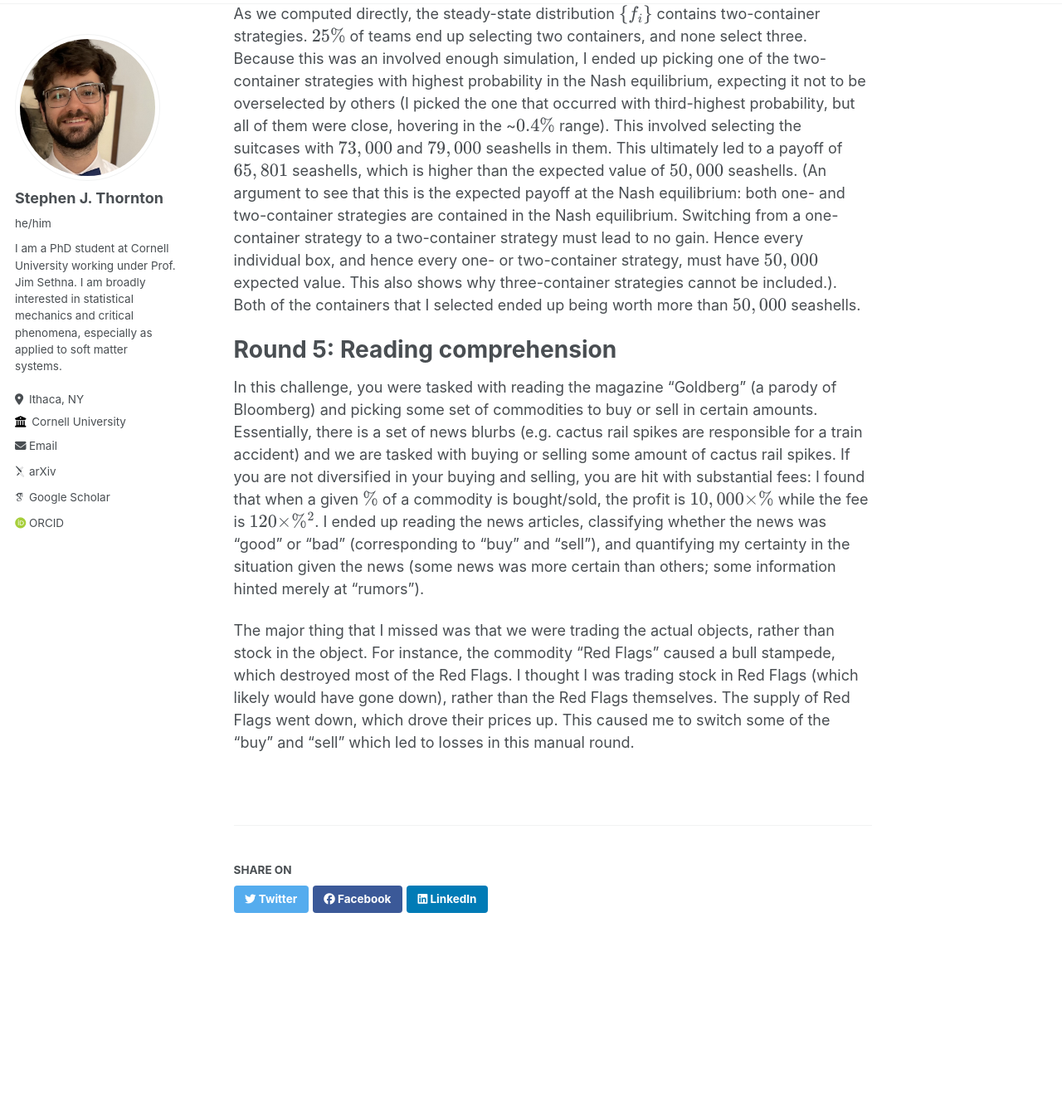
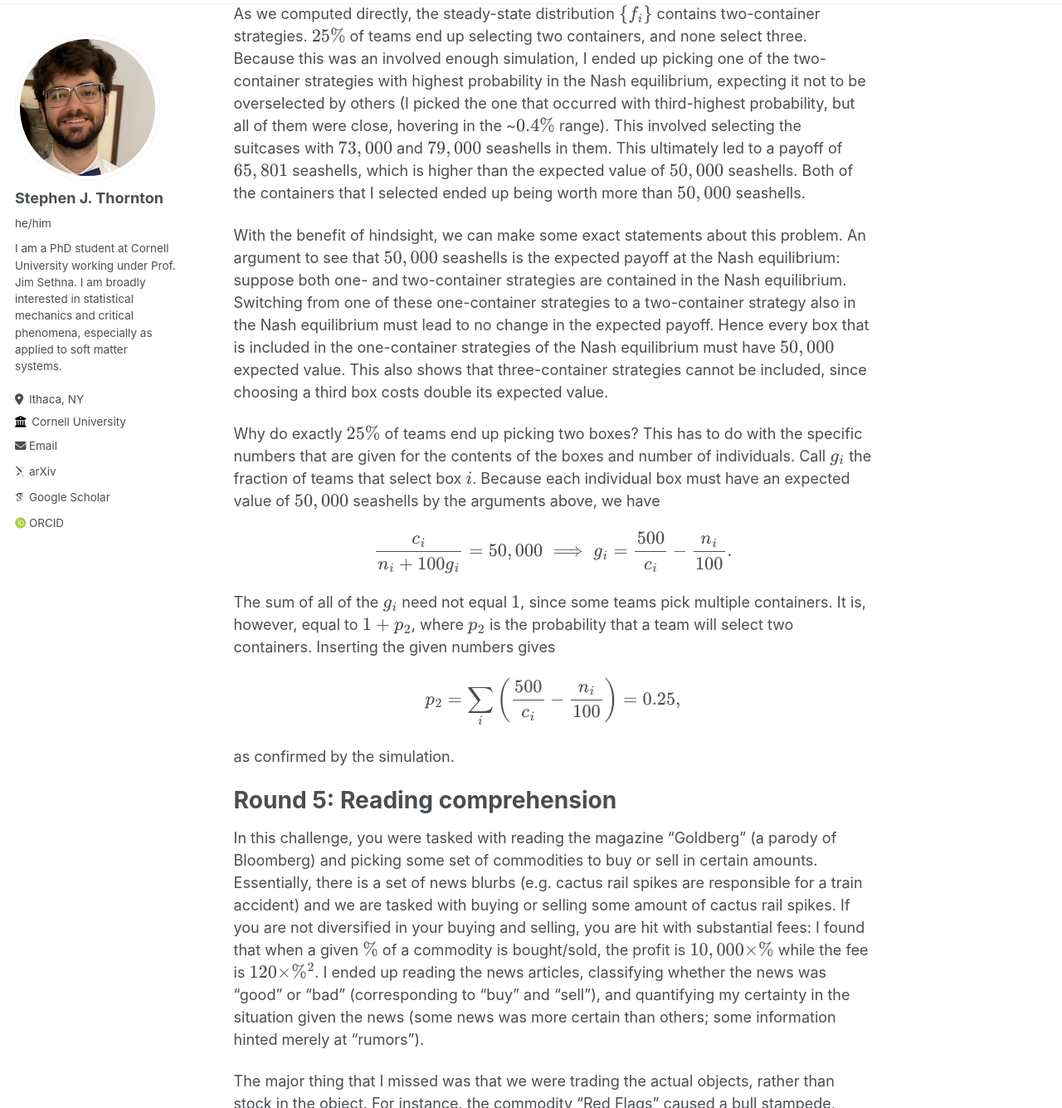
Before and after one commit to stephen-thornton/stephen-thornton.github.io, a Jekyll site: the page built from _miscellaneous/Prosperity.md, in a window 1280 px wide and 1400 px high, scrolled down 9013 px, cut to the strip 65-1400 px from the top of the window. Shown: the whole strip at 83% size. Built offline with Jekyll 4.4.1, drawn with Linux system fonts in a browser that asks for light colours; some web fonts are replaced; before the commit the page ends 10344 px from its top, so only the background shows below that.

Commit message:
Update Prosperity.md

```diff
--- a/_miscellaneous/Prosperity.md
+++ b/_miscellaneous/Prosperity.md
@@ -144,7 +144,19 @@ so \\( N \\) becomes a parameter that controls the size of the perturbations to
 <iframe width="700" height="700" src="/images/0501NashConvergenceN100000.mp4" frameborder="0" allowfullscreen></iframe>
 
 
-As we computed directly, the steady-state distribution \\( \left\lbrace f_i\right\rbrace \\) contains two-container strategies. \\( 25\% \\) of teams end up selecting two containers, and none select three. Because this was an involved enough simulation, I ended up picking one of the two-container strategies with highest probability in the Nash equilibrium, expecting it not to be overselected by others (I picked the one that occurred with third-highest probability, but all of them were close, hovering in the ~\\( 0.4 \\)\\( \% \\) range). This involved selecting the suitcases with \\( 73,000 \\) and \\( 79,000 \\) seashells in them. This ultimately led to a payoff of \\( 65,801 \\) seashells, which is higher than the expected value of \\( 50,000 \\) seashells. (An argument to see that this is the expected payoff at the Nash equilibrium: both one- and two-container strategies are contained in the Nash equilibrium. Switching from a one-container strategy to a two-container strategy must lead to no gain. Hence every individual box, and hence every one- or two-container strategy, must have \\( 50,000 \\) expected value. This also shows why three-container strategies cannot be included.). Both of the containers that I selected ended up being worth more than \\( 50,000 \\) seashells.
+As we computed directly, the steady-state distribution \\( \left\lbrace f_i\right\rbrace \\) contains two-container strategies. \\( 25\% \\) of teams end up selecting two containers, and none select three. Because this was an involved enough simulation, I ended up picking one of the two-container strategies with highest probability in the Nash equilibrium, expecting it not to be overselected by others (I picked the one that occurred with third-highest probability, but all of them were close, hovering in the ~\\( 0.4 \\)\\( \% \\) range). This involved selecting the suitcases with \\( 73,000 \\) and \\( 79,000 \\) seashells in them. This ultimately led to a payoff of \\( 65,801 \\) seashells, which is higher than the expected value of \\( 50,000 \\) seashells. Both of the containers that I selected ended up being worth more than \\( 50,000 \\) seashells.
+
+With the benefit of hindsight, we can make some exact statements about this problem. An argument to see that \\( 50,000 \\) seashells is the expected payoff at the Nash equilibrium: suppose both one- and two-container strategies are contained in the Nash equilibrium. Switching from one of these one-container strategies to a two-container strategy also in the Nash equilibrium must lead to no change in the expected payoff. Hence every box that is included in the one-container strategies of the Nash equilibrium must have \\( 50,000 \\) expected value. This also shows that three-container strategies cannot be included, since choosing a third box costs double its expected value.
+
+Why do exactly \\( 25\% \\) of teams end up picking two boxes? This has to do with the specific numbers that are given for the contents of the boxes and number of individuals. Call \\( g_i \\) the fraction of teams that select box \\( i \\). Because each individual box must have an expected value of \\( 50,000 \\) seashells by the arguments above, we have
+
+$$\frac{c_i}{n_i+100g_i}=50,000 \implies g_i = \frac{500}{c_i}-\frac{n_i}{100}.$$
+
+The sum of all of the \\( g_i \\) need not equal \\( 1 \\), since some teams pick multiple containers. It is, however, equal to \\( 1 + p_2 \\), where \\( p_2 \\) is the probability that a team will select two containers. Inserting the given numbers gives
+
+$$p_2 = \sum_i\left(\frac{500}{c_i}-\frac{n_i}{100}\right) = 0.25,$$
+
+as confirmed by the simulation.
 
 # Round 5: Reading comprehension
 
```
